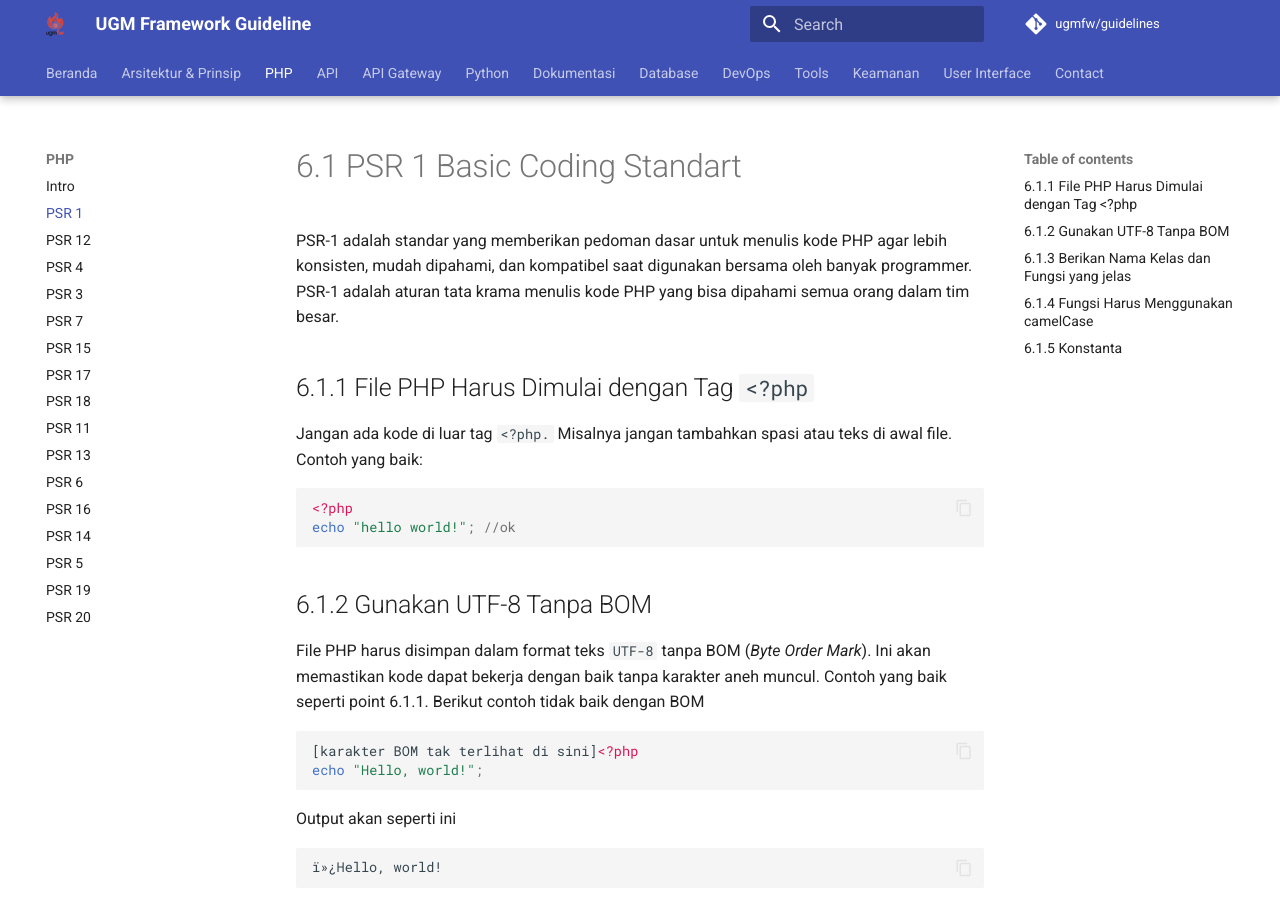
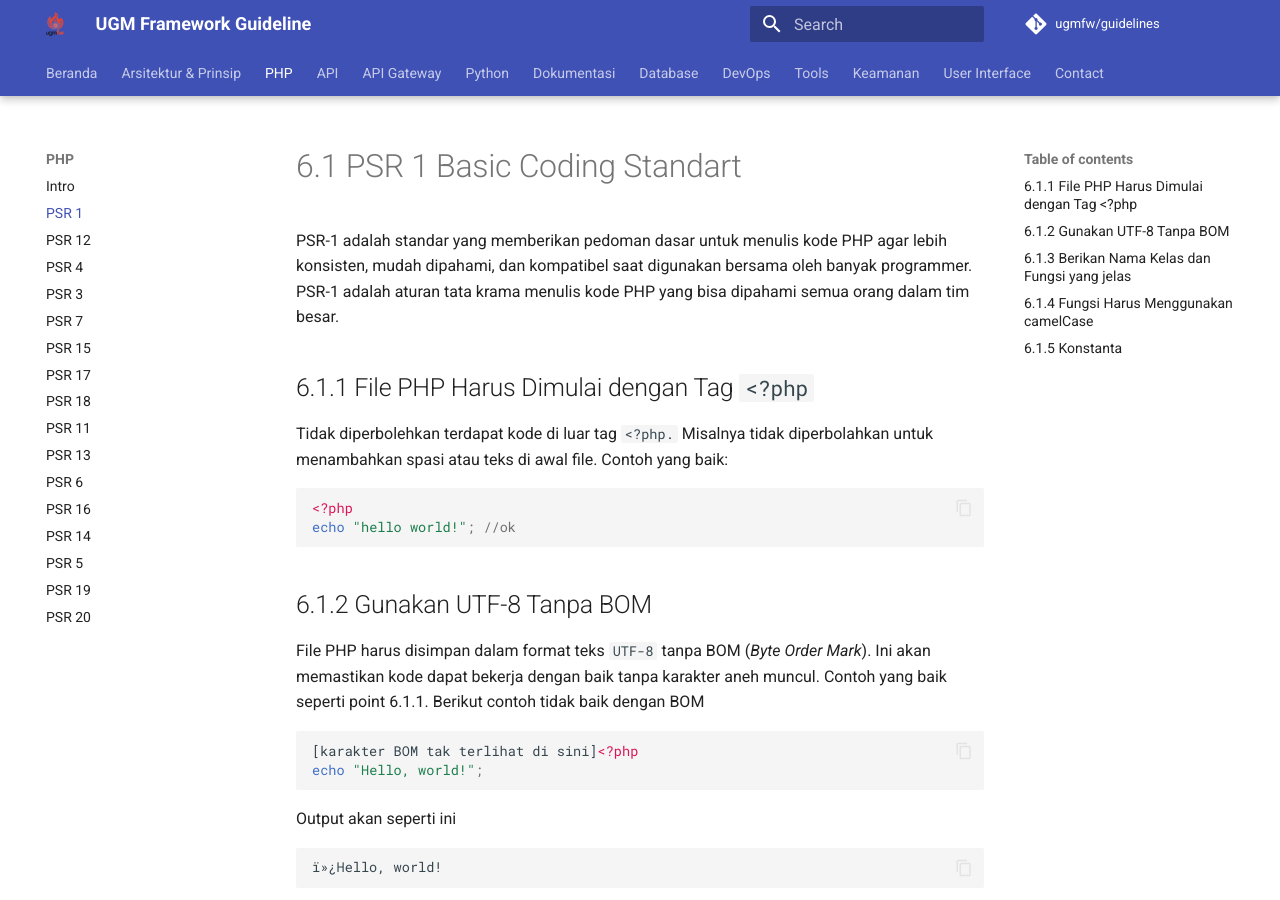
Before and after one commit to dtiugm/ugm-framework, an MkDocs documentation site: the page built from docs/psr/psr-1.md, in a window 1280 px wide and 900 px high. Built offline with MkDocs 1.6.1 and Material for MkDocs 9.7.7, drawn with Linux system fonts in a browser that asks for light colours; the version menu is left out.

Commit message:
update redaksional psr-1

````diff
--- a/docs/psr/psr-1.md
+++ b/docs/psr/psr-1.md
@@ -4,7 +4,7 @@ PSR-1 adalah standar yang memberikan pedoman dasar untuk menulis kode PHP agar l
 
 ## 6.1.1 File PHP Harus Dimulai dengan Tag `<?php`
 
-Jangan ada kode di luar tag `<?php.` Misalnya jangan tambahkan spasi atau teks di awal file. Contoh yang baik:
+Tidak diperbolehkan terdapat kode di luar tag `<?php.` Misalnya tidak diperbolahkan untuk menambahkan spasi atau teks di awal file. Contoh yang baik:
 
 ```php
 <?php
````
